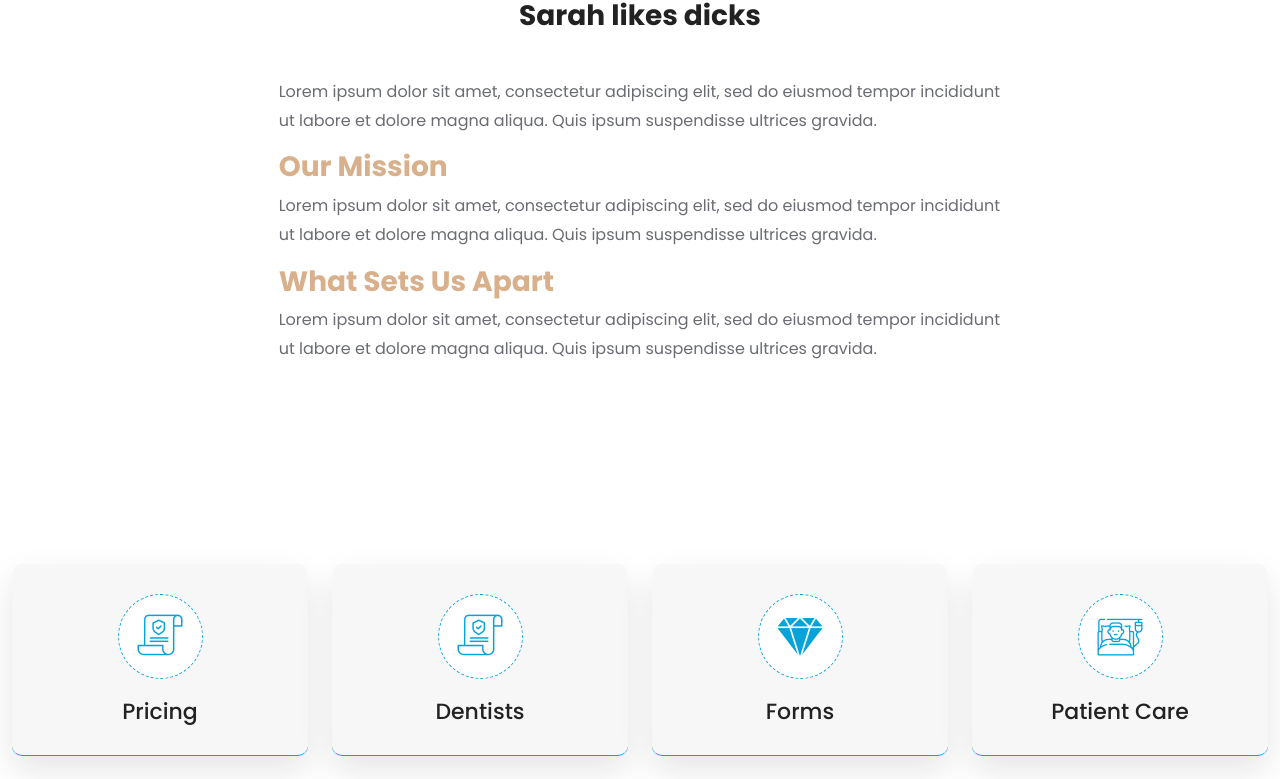
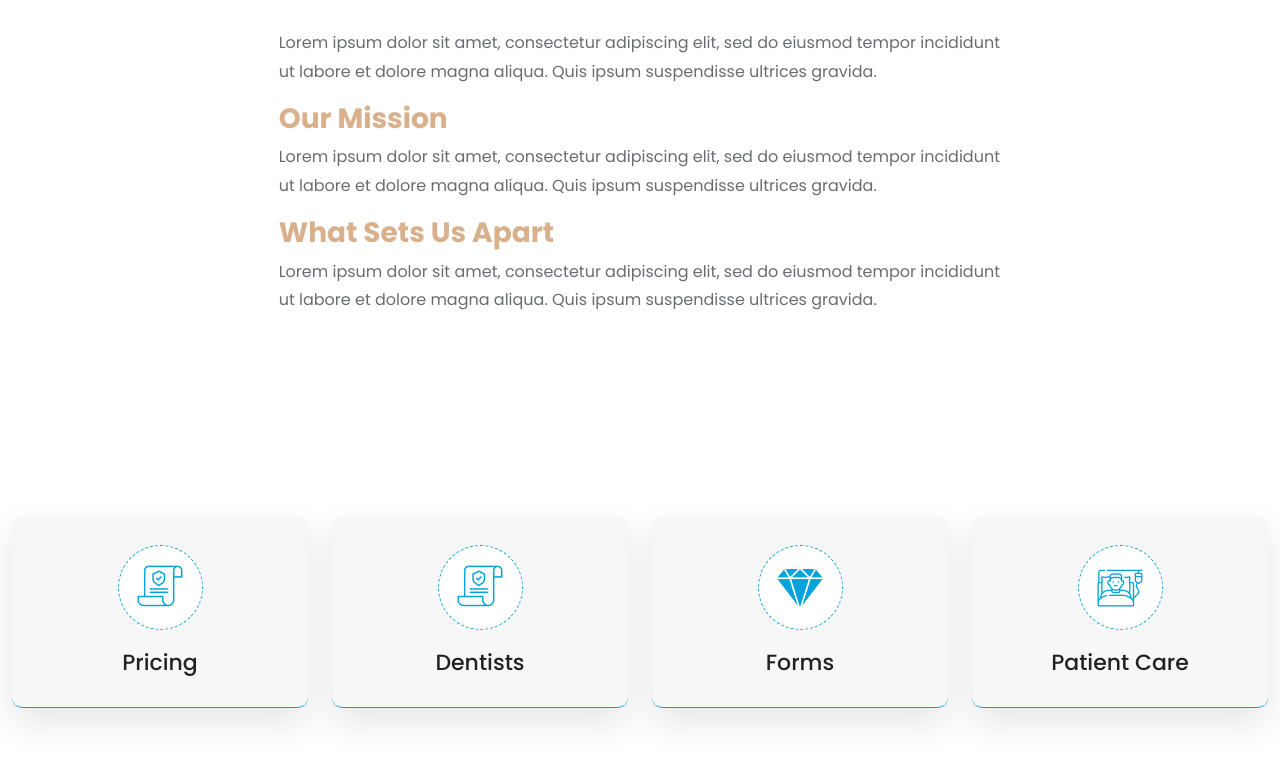
Before and after one commit to tlentz1008/complete_dentisry, a plain HTML site: page about-us.html in a window 1280 px wide. Shown: the part 321-1100 px from the top of the page. Drawn offline with nearby package versions, Linux system fonts and the light colour scheme.

Commit message:
remove sarah

```diff
--- a/about-us.html
+++ b/about-us.html
@@ -203,7 +203,6 @@
             <div class="container">
                 <div class="section-title">
                     <h2 class="text-light-blue">About Us</h2>
-                    <h3>Sarah likes dicks</h3>
                 </div>
                 <div class="row justify-content-md-center">
                     <div class="col-7">
```
